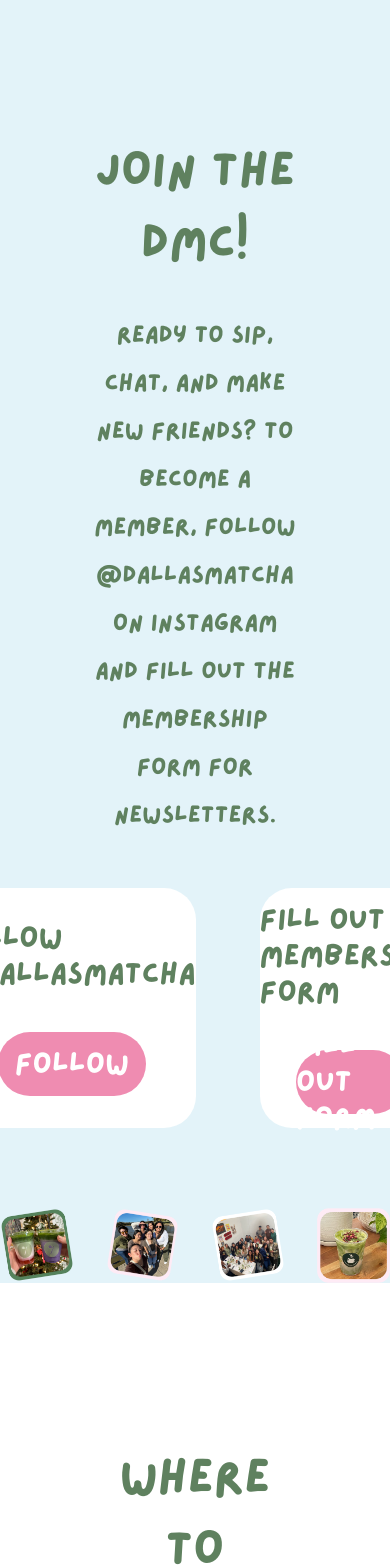
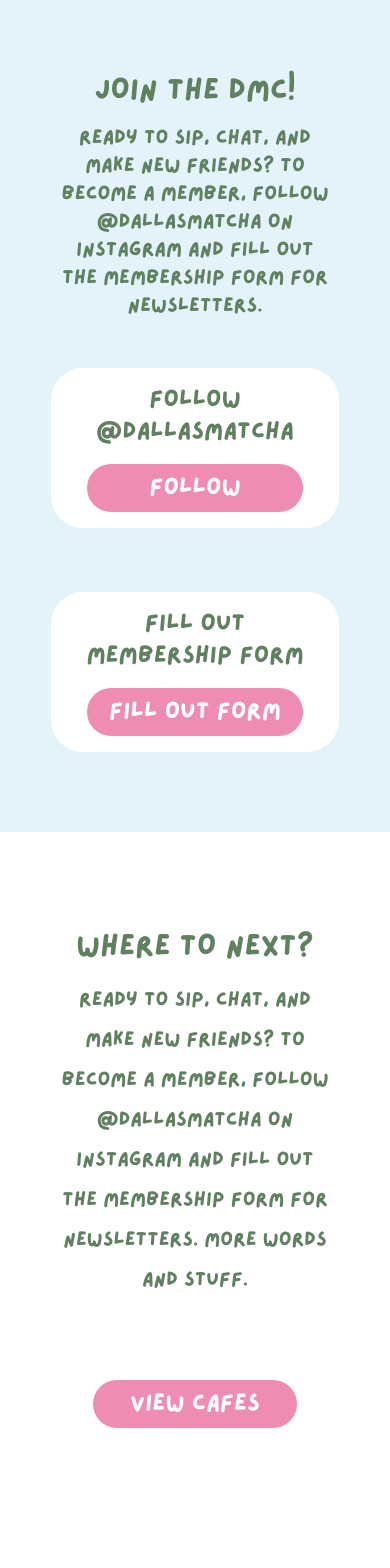
Before and after one commit to GoodWillHunting11/match-2.0, a Next.js app in the folder matcha-2.0/: page / in a window 390 px wide. Shown: the part 3800-5368 px from the top of the page. Built offline with nearby package versions, Linux system fonts and the light colour scheme.

Commit message:
about to add footer

```diff
--- a/matcha-2.0/src/app/Components/JoinDmc.js
+++ b/matcha-2.0/src/app/Components/JoinDmc.js
@@ -5,26 +5,26 @@
 
     return (
         <div className="bg-[rgb(227,243,249)]">
-        <div className="why-join flex flex-col w-[55%] mx-auto pt-[10rem]">
-          <div className="text-center text-[3rem] mb-[2rem] text-[rgb(95,129,95)]">
+        <div className="why-join flex flex-col xl:w-[55%] w-[70%] mx-auto xl:pt-[10rem] pt-[6rem]">
+          <div className="text-center xl:text-[3rem] text-3xl xl:mb-[2rem] mb-[1rem] text-[rgb(95,129,95)]">
             JOIN THE DMC!
           </div>
-          <div className="text-2xl text-center text-[rgb(95,129,95)] leading-loose">
+          <div className="text-2xl text-center text-[rgb(95,129,95)] xl:leading-loose text-xl">
           Ready to sip, chat, and make new friends? To become a member, follow @DallasMatcha on Instagram and fill out
           the membership form for newsletters.
           </div>
         </div>
-        <div className="flex mx-auto justify-center gap-[4rem] mt-[3rem] pb-[5rem]">
-            <div className="instagramBtn bg-white w-[36rem] h-[15rem] gap-[2.5rem] rounded-[2rem] text-3xl flex flex-col justify-center items-center">
+        <div className="flex mx-auto xl:flex-row flex-col justify-center items-center gap-[4rem] mt-[3rem] pb-[5rem]">
+            <div className="instagramBtn bg-white xl:w-[36rem] w-[18rem] xl:h-[15rem] h-[10rem] xl:gap-[2.5rem] gap-[1rem] rounded-[2rem] xl:text-3xl text-2xl text-center xl:text-left flex flex-col justify-center items-center">
               <div className="title text-[rgb(95,129,95)]">follow @dallasmatcha</div>
-              <Link href={"https://www.instagram.com/dallasmatcha/"} target="_blank" className="button text-white bg-[rgb(239,140,177)] w-[60%] justify-center h-[4rem] flex items-center rounded-[2rem] hover:bg-pink-400 transition cursor-pointer">follow</Link>
+              <Link href={"https://www.instagram.com/dallasmatcha/"} target="_blank" className="button text-white bg-[rgb(239,140,177)] xl:w-[60%] w-[75%] justify-center xl:h-[4rem] h-[3rem] flex items-center rounded-[2rem] hover:bg-pink-400 transition cursor-pointer">follow</Link>
             </div>
-            <div className="memberFormBtn bg-white w-[36rem] h-[15rem] gap-[2.5rem] rounded-[2rem] text-3xl flex flex-col justify-center items-center">
-              <div className="title text-[rgb(95,129,95)]">fill out membership form</div>
-              <Link href={""} target="_blank" className="button text-white bg-[rgb(239,140,177)] w-[60%] justify-center h-[4rem] flex items-center rounded-[2rem] hover:bg-pink-400 transition cursor-pointer">fill out form</Link>
+            <div className="memberFormBtn bg-white xl:w-[36rem] w-[18rem] xl:h-[15rem] h-[10rem] xl:gap-[2.5rem] gap-[1rem] rounded-[2rem] xl:text-3xl text-2xl text-center  flex flex-col justify-center items-center">
+              <div className="title xl:w-full w-[85%] text-[rgb(95,129,95)]">fill out membership form</div>
+              <Link href={""} target="_blank" className="button text-white bg-[rgb(239,140,177)] xl:w-[60%] w-[75%] justify-center xl:h-[4rem] h-[3rem] flex items-center rounded-[2rem] hover:bg-pink-400 transition cursor-pointer">fill out form</Link>
             </div>
         </div>
-        <div className="photos flex justify-center gap-[2rem] xl:pb-[4rem]">
+        <div className="photos md:flex hidden justify-center gap-[2rem] xl:pb-[4rem]">
           <div className="w-[20rem]">
              <Image
               src={"/t-7th.png"}
--- a/matcha-2.0/src/app/Components/WhereNext.js
+++ b/matcha-2.0/src/app/Components/WhereNext.js
@@ -5,19 +5,19 @@
 
     return (
       <div className="relative">
-        <div className="why-join flex flex-col w-[55%] mx-auto pt-[10rem]">
-          <div className="text-center text-[3rem] mb-[2rem] text-[rgb(95,129,95)]">
+        <div className="why-join flex flex-col xl:w-[55%] w-[70%] mx-auto pt-[6rem]">
+          <div className="text-center xl:text-[3rem] text-3xl xl:mb-[2rem] mb-[1rem] text-[rgb(95,129,95)]">
             WHERE TO NEXT?
           </div>
-          <div className="text-2xl text-center text-[rgb(95,129,95)] leading-loose">
+          <div className="xl:text-2xl text-xl text-center text-[rgb(95,129,95)] leading-loose">
           Ready to sip, chat, and make new friends? To become a member, follow @DallasMatcha on Instagram and fill out
           the membership form for newsletters. More words and stuff.
           </div>
           <div className="flex justify-center mt-[5rem] mb-[8rem] relative z-[20]">
-            <Link href={""} target="_blank" className="button text-white bg-[rgb(239,140,177)] w-[60%] justify-center h-[4rem] flex items-center rounded-[2rem] text-3xl hover:bg-pink-400 transition cursor-pointer">view cafes</Link>
+            <Link href={""} target="_blank" className="button text-white bg-[rgb(239,140,177)] xl:w-[60%] w-[75%] justify-center xl:h-[4rem] h-[3rem] flex items-center rounded-[2rem] xl:text-3xl text-2xl hover:bg-pink-400 transition cursor-pointer">view cafes</Link>
           </div>
         </div>
-        <div className="absolute bottom-0 w-[85%] left-[5rem]">
+        <div className="absolute md:block hidden bottom-0 w-[85%] xl:left-[5rem]">
           <Image
             src={"/texas-trail.png"}
             width={10000}
```
